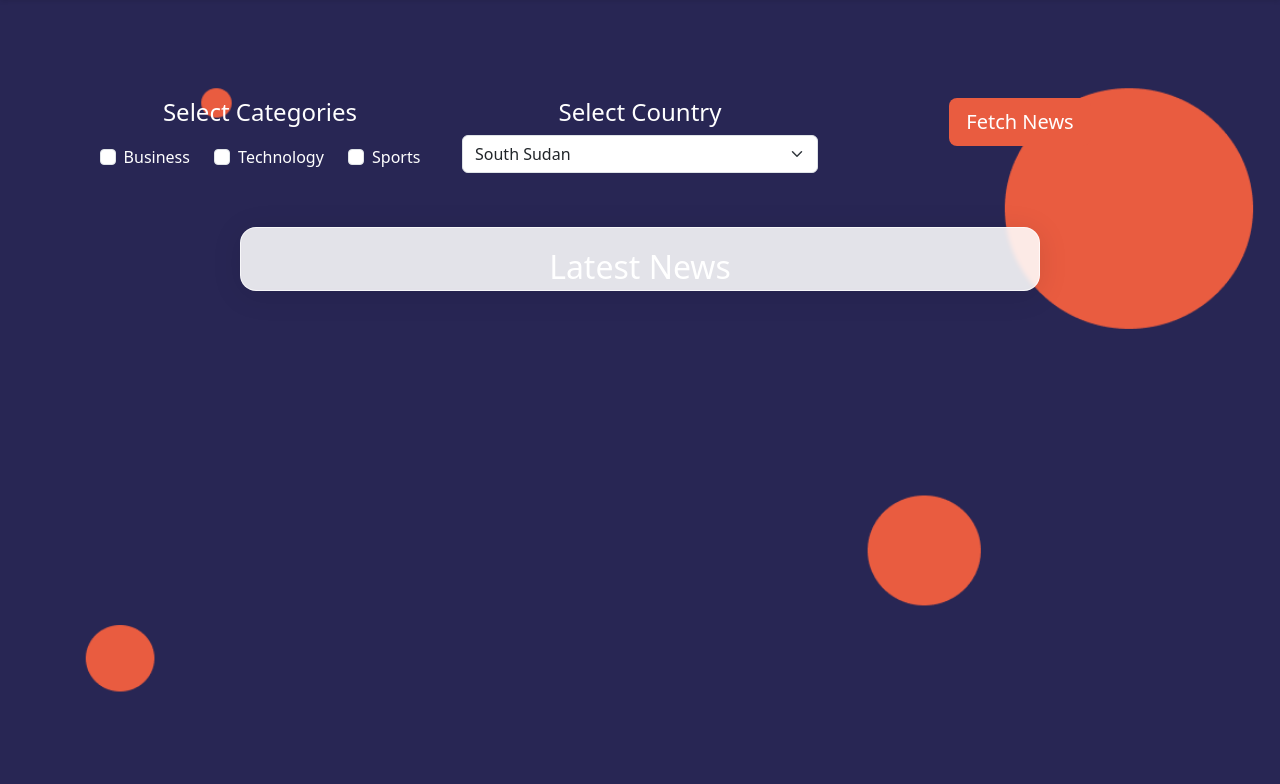
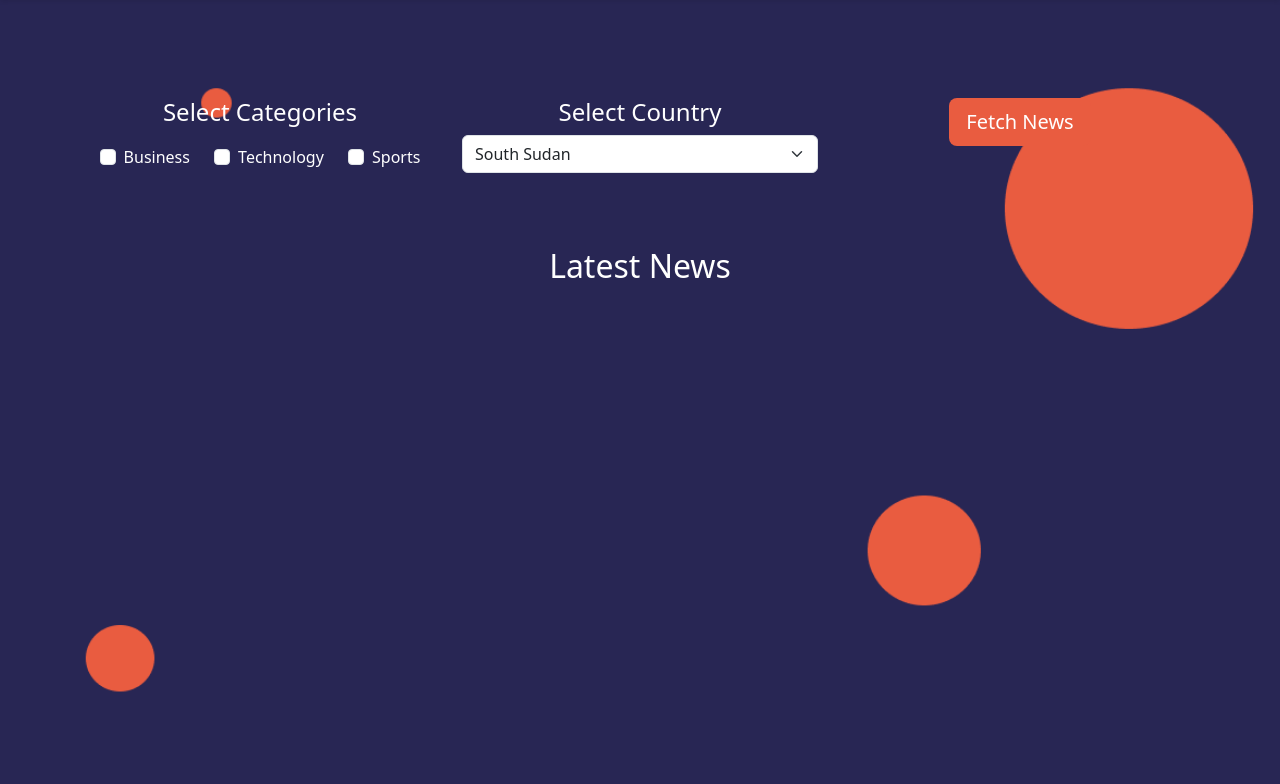
Before and after one commit to Maxw311nyimbili/nkani_aggregator, a Flask app: page /news in a window 1280 px wide. Shown: the part 61-845 px from the top of the page. Run offline with Flask 3, Linux system fonts and the light colour scheme; some libraries are stand-ins or nearby versions.

Commit message:
frontend changes

```diff
--- a/templates/news.html
+++ b/templates/news.html
@@ -35,24 +35,17 @@
             overflow: hidden;
             box-shadow: 0 2px 10px rgba(0, 0, 0, 0.1);
         }
-        /* Apply the fixed background to the body or parent container */
-
-        /* Content Section */
         #articles {
-            max-width: 100vh;
+            max-width: 100vw;
             margin: 0 auto;
             padding: 20px;
-            background: rgba(255, 255, 255, 0.87);
-            border-radius: 16px;
-            box-shadow: 0 4px 30px rgba(0, 0, 0, 0.1);
-            backdrop-filter: blur(2px);
-            -webkit-backdrop-filter: blur(5px);
-            border: 1px solid rgba(255, 255, 255, 0.73);
             overflow-y: auto;
             position: relative;
             z-index: 1;
         }
-
+        .news-cards{
+            overflow-y:auto;
+        }
 
          /* Glass effect for individual article cards */
         .card {
```
